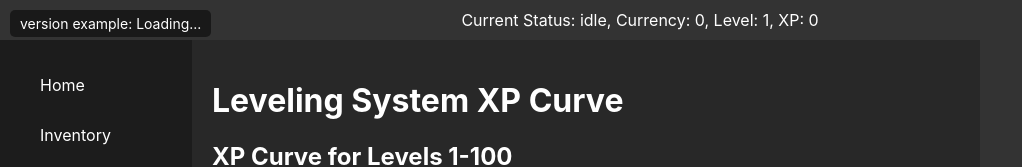
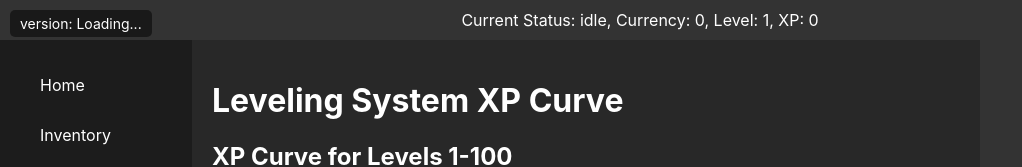
Before and after one commit to Fishbone-Aquatics/Aquarium-Capitalists, a React (Vite) app: page /xp in a window 1280 px wide. Shown: the top 167 px of the page, without its empty margins (0-1022 px from the left). Built offline with nearby package versions, Linux system fonts and the light colour scheme; no server answers.

Commit message:
refactor(Version): Remove example

```diff
--- a/src/components/VersionDisplay.jsx
+++ b/src/components/VersionDisplay.jsx
@@ -12,7 +12,7 @@ const VersionDisplay = () => {
     fetchVersion();
   }, []);
 
-  return <div className="version-display">version example: {version}</div>;
+  return <div className="version-display">version: {version}</div>;
 };
 
 export default VersionDisplay;
```
